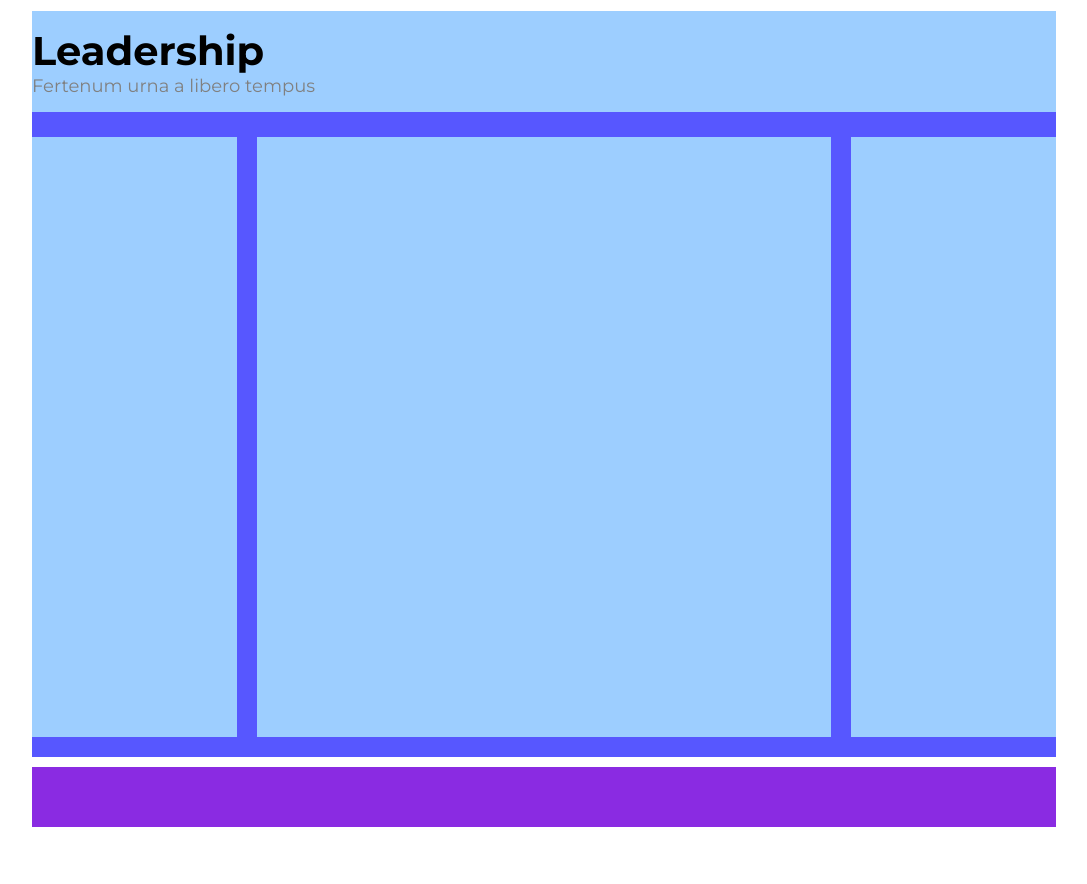
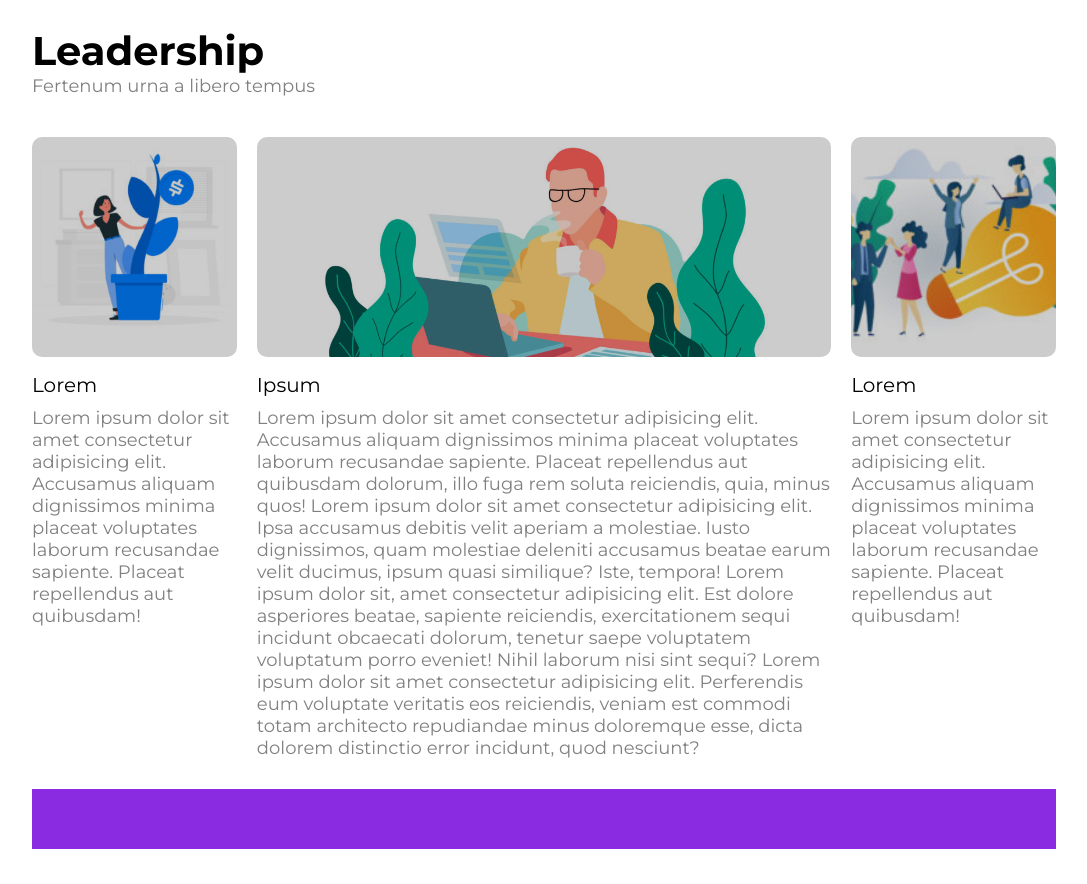
Before and after one commit to PaoloSergi/htmlcss-wp, a plain HTML site: page index.html in a window 1280 px wide. Shown: the part 780-1664 px from the top of the page, without its empty margins (96-1183 px from the left). Before the commit the page ends 1642 px from the top, so only its background shows below. Drawn offline with Linux system fonts and the light colour scheme.

Commit message:
main fatto

```diff
--- a/css/style.css
+++ b/css/style.css
@@ -116,7 +116,7 @@ main{
     padding-bottom: 20px;
 
     /* debug */
-    background-color:rgb(87, 87, 255);
+    /* background-color:rgb(87, 87, 255); */
     /* height: 700px; */
 
     /* fine debug */
@@ -125,7 +125,7 @@ main{
 main>*{
 
     /* debug */
-    background-color:rgb(157, 206, 255);
+    /* background-color:rgb(157, 206, 255); */
 
     /* fine debug */
 
@@ -158,10 +158,11 @@ header.contents span{
 
 main>aside{
     float: left;
+    width: 20%;
 
     /* debug */
-    height: 600px;
-    width: 20%;
+    /* height: 600px; */
+    /* background-color: white; */
 
     /* fine debug */
 }
@@ -170,12 +171,31 @@ main>.center{
     margin-left: 20px;
     margin-right: 20px;
     float: left;
+    width: calc(60% - 40px);
 
     /* debug */
-    height: 600px;
-    width: calc(60% - 40px);
+    /* height: 600px; */
 
     /* fine debug */
+}
+
+main img{
+    width: 100%;
+    height: 220px;
+    border-radius: 10px;
+    object-fit: cover;
+    filter: brightness(80%)
+}
+
+main .titoloArticolo{
+    font-size: 20px;
+    margin-top: 12px;
+}
+
+main p{
+    font-size: 18px;
+    margin-top: 10px;
+    color: gray;
 }
 
 
--- a/index.html
+++ b/index.html
@@ -88,13 +88,46 @@
             <!-- Contenuti floattanti -->
             <aside class="sx">
 
+                <img src="img/img-1.jpg" alt="Questa è un'immagine">
+
+                <div class="titoloArticolo">
+                    Lorem
+                </div>
+
+                <p>
+                    Lorem ipsum dolor sit amet consectetur adipisicing elit. Accusamus aliquam dignissimos minima placeat voluptates laborum recusandae sapiente. Placeat repellendus aut quibusdam!
+                </p>
+
             </aside>
 
             <section class="center">
 
+                <img src="img/banner-2.jpg" alt="Questa è un'immagine">
+
+                <div class="titoloArticolo">
+                    Ipsum
+                </div>
+
+                <p>
+                    Lorem ipsum dolor sit amet consectetur adipisicing elit. Accusamus aliquam dignissimos minima placeat voluptates laborum recusandae sapiente. Placeat repellendus aut quibusdam dolorum, illo fuga rem soluta reiciendis, quia, minus quos!
+                    Lorem ipsum dolor sit amet consectetur adipisicing elit. Ipsa accusamus debitis velit aperiam a molestiae. Iusto dignissimos, quam molestiae deleniti accusamus beatae earum velit ducimus, ipsum quasi similique? Iste, tempora!
+                    Lorem ipsum dolor sit, amet consectetur adipisicing elit. Est dolore asperiores beatae, sapiente reiciendis, exercitationem sequi incidunt obcaecati dolorum, tenetur saepe voluptatem voluptatum porro eveniet! Nihil laborum nisi sint sequi?
+                    Lorem ipsum dolor sit amet consectetur adipisicing elit. Perferendis eum voluptate veritatis eos reiciendis, veniam est commodi totam architecto repudiandae minus doloremque esse, dicta dolorem distinctio error incidunt, quod nesciunt?
+                </p>
+
             </section>
 
             <aside class="dx">
+
+                <img src="img/img-3.jpg" alt="Questa è un'immagine">
+
+                <div class="titoloArticolo">
+                    Lorem
+                </div>
+
+                <p>
+                    Lorem ipsum dolor sit amet consectetur adipisicing elit. Accusamus aliquam dignissimos minima placeat voluptates laborum recusandae sapiente. Placeat repellendus aut quibusdam!
+                </p>
 
             </aside>
 
```
Also changed, not shown: img/img-2.jpg (deleted), img/img-4.jpg (deleted), img/img-5.jpg (deleted), img/img-6.jpg (deleted).
